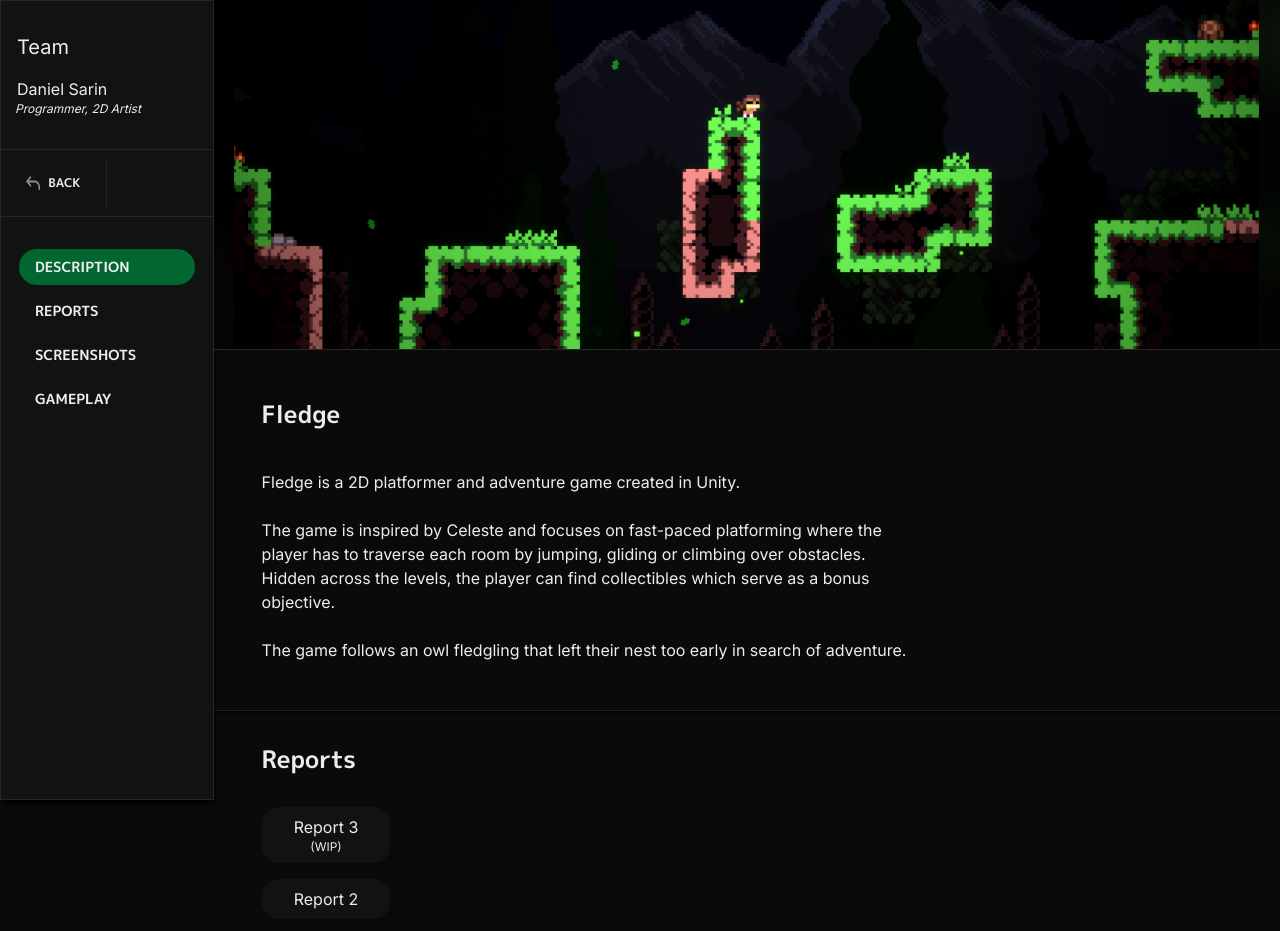
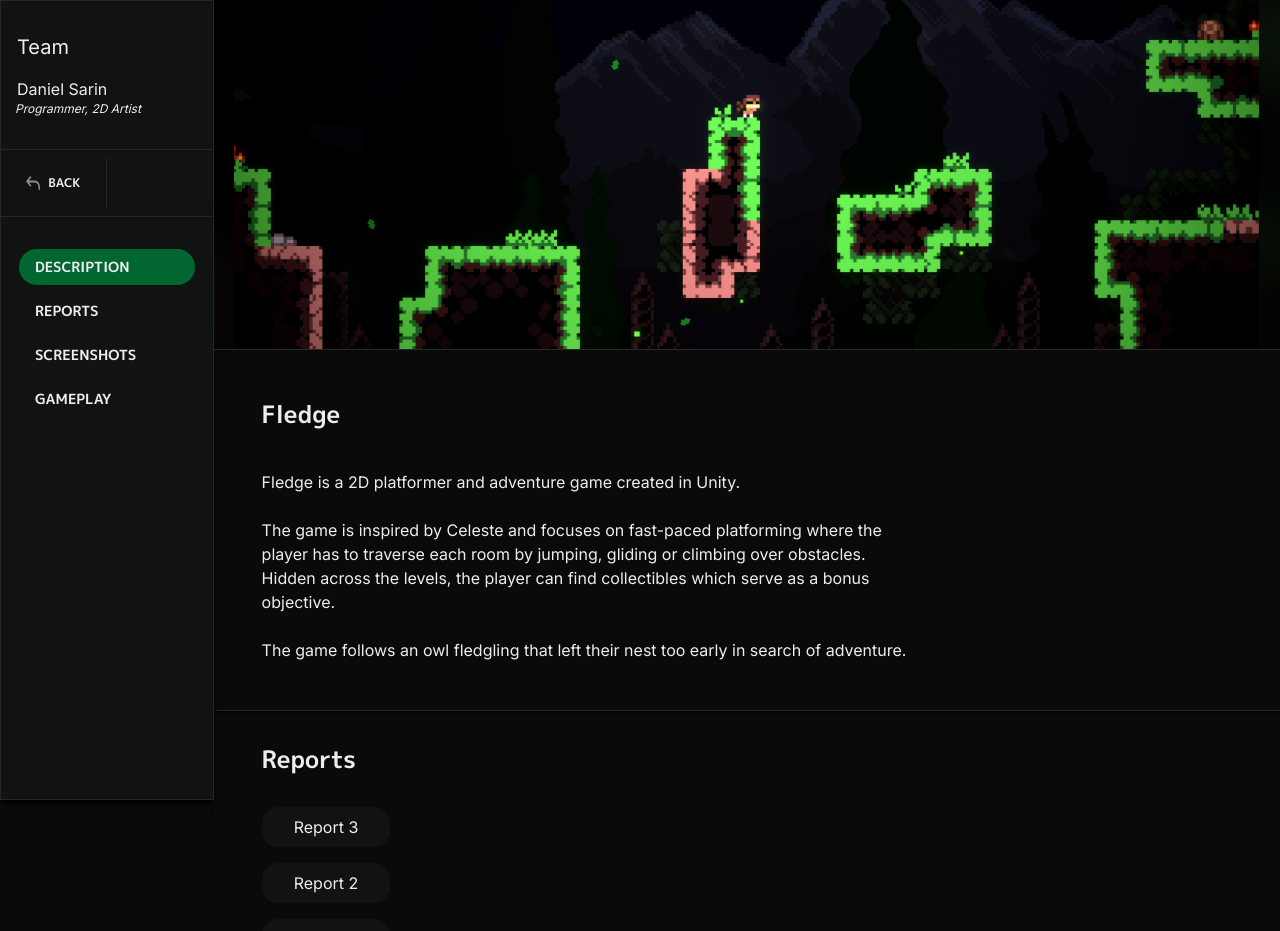
Before and after one commit to btasa013/portfolio, a Next.js app: page /projects/fledge in a window 1280 px wide. Shown: the top 931 px of the page. Built offline with nearby package versions, Linux system fonts and the light colour scheme.

Commit message:
Remove WIP on project page

```diff
--- a/src/app/projects/fledge/page.tsx
+++ b/src/app/projects/fledge/page.tsx
@@ -20,10 +20,7 @@ export default function Project() {
       navButton: { title: "Reports" },
       ref: useRef(null),
       content: <div className="flex flex-col gap-4">
-        <a className="bg-bg-secondary w-32 text-center p-2 rounded-2xl will-change-transform motion-safe:hover:scale-105 hover:brightness-125 transition-all duration-200" href={`${SLUG}/reports/3`}>
-          <p>Report 3</p>
-          <p className="text-xs">(WIP)</p>
-        </a>
+        <a className="bg-bg-secondary w-32 text-center p-2 rounded-2xl will-change-transform motion-safe:hover:scale-105 hover:brightness-125 transition-all duration-200" href={`${SLUG}/reports/3`}>Report 3</a>
         <a className="bg-bg-secondary w-32 text-center p-2 rounded-2xl will-change-transform motion-safe:hover:scale-105 hover:brightness-125 transition-all duration-200" href={`${SLUG}/reports/2`}>Report 2</a>
         <a className="bg-bg-secondary w-32 text-center p-2 rounded-2xl will-change-transform motion-safe:hover:scale-105 hover:brightness-125 transition-all duration-200" href={`${SLUG}/reports/1`}>Report 1</a>
       </div>
```
